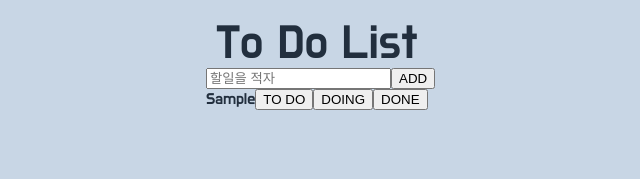
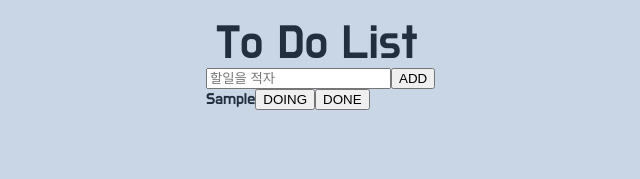
Before and after one commit to eunjeong-97/react-masterclass, a React (Create React App) app: page /todo in a window 1280 px wide. Both pictures are taken after typing "Sample" into the empty fields and a click on the button "ADD". Shown: the top 179 px of the page, without its empty margins (214-854 px from the left). Built offline with nearby package versions, Linux system fonts and the light colour scheme.

Commit message:
5.13 button의 name속성을 활용해서 onClick했을때 event.currentEvent.name으로 카테고리명확인가능

```diff
--- a/src/components/Todo.tsx
+++ b/src/components/Todo.tsx
@@ -1,13 +1,57 @@
-import {ITodo} from '../atom';
+import { useSetRecoilState } from "recoil";
+import { ITodo, todoState } from "../atom";
 
-function Todo({text}:ITodo) {
-    return (
-        <li>{text}
-    <button>TO DO</button>
-    <button>DOING</button>
-    <button>DONE</button>
+function Todo({ text, category, id }: ITodo) {
+  const TODO = "TODO";
+  const DOING = "DOING";
+  const DONE = "DONE";
+  const setTodos = useSetRecoilState(todoState);
+  // 만약 사용자가 Doing버튼을 클릭하면 인자를 통해서 Doing 버튼이 클릭된 것을 알고 싶다
+
+  // 선택한 카테고리로 상태변경하기위해
+  // newCategory의 타입은 "TODO" | "DOING" | "DONE" 이라고 지정
+  //   const onClick = (newCategory: ITodo["category"]) => {
+  //     console.log(newCategory);
+  //    };
+  //   return (
+  //     <li>
+  //       <span>{text}</span>
+  //       {/* onClick함수에 카테고리 인자 전달 */}
+  //       {category !== "TODO" && <button onClick={() => onClick("TODO")}>TO DO</button>}
+  //       {category !== "DOING" && <button onClick={() => onClick("DOING")}>DOING</button>}
+  //       {category !== "DONE" && <button onClick={() => onClick("DONE")}>DONE</button>}
+  //     </li>
+  //   );
+
+  // onClick함수에 인자를 전달하지 않고 구현
+  // button에 이름을 붙여주고, 버튼에 onClick이벤트가 발생하면 이벤트를 잡아서
+  // 선택한 카테고리로 상태를 변경하기 위한 함수
+  const onClick = (event: React.MouseEvent<HTMLButtonElement>) => {
+    const {
+      currentTarget: { name },
+    } = event;
+    console.log(name);
+  };
+  return (
+    <li>
+      <span>{text}</span>
+      {category !== TODO && (
+        <button name={TODO} onClick={onClick}>
+          TO DO
+        </button>
+      )}
+      {category !== DOING && (
+        <button name={DOING} onClick={onClick}>
+          DOING
+        </button>
+      )}
+      {category !== DONE && (
+        <button name={DONE} onClick={onClick}>
+          DONE
+        </button>
+      )}
     </li>
-    );
+  );
 }
 
 export default Todo;
```
